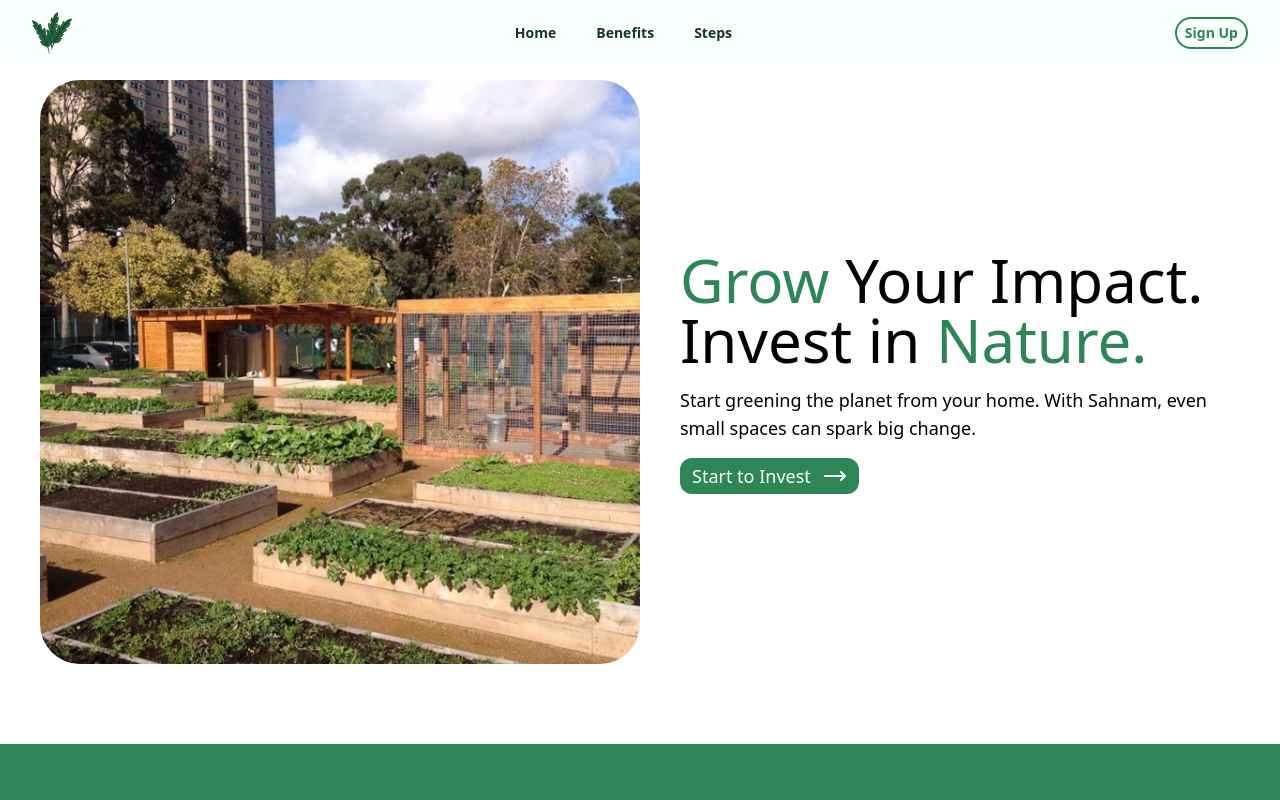
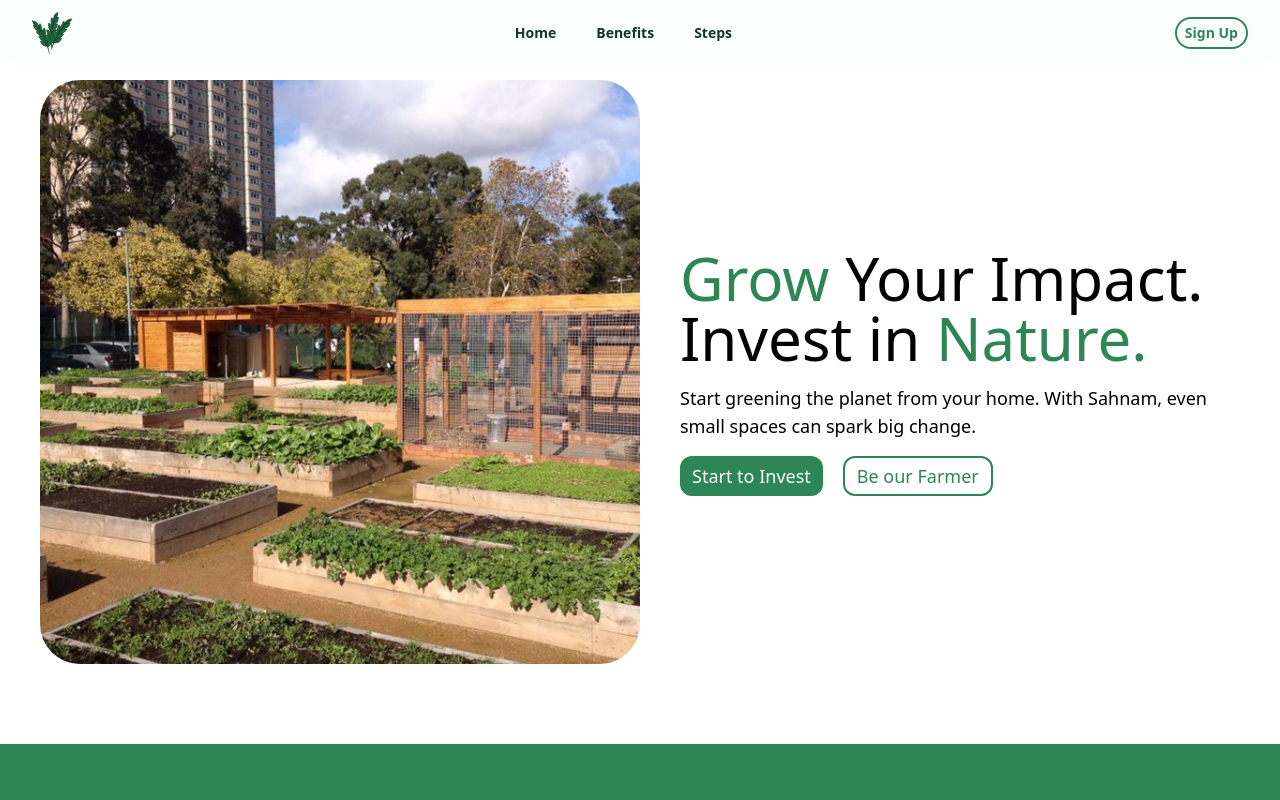
Before and after one commit to marsyaaurl/sahnam, a Next.js app: page /LandingPage in a window 1280 px wide. Shown: the top 800 px of the page. Built offline with nearby package versions, Linux system fonts and the light colour scheme.

Commit message:
adding cta button

```diff
--- a/app/components/LandingPage/HeroSection.tsx
+++ b/app/components/LandingPage/HeroSection.tsx
@@ -36,11 +36,17 @@ export default function HeroSection() {
                                 Start greening the planet from your home. With Sahnam, even small spaces can spark big change.
                             </h3>
                             <Link href="">
+                                <div className="flex flex-row gap-x-4">
                                     <div className="flex flex-row bg-primary w-fit items-center justify-center px-3 py-1 gap-x-3 rounded-xl hover:bg-primaryLight hover:scale-105 transition-all duration-300">
                                         <button className="flex flex-row w-fit text-background font-medium justify-center text-lg">
                                             Start to Invest
                                         </button>
-                                    <MoveRight className="text-background"/>
+                                    </div>
+                                    <div className="flex flex-row border-primary bg-transparent hover:bg-primary border-2 w-fit items-center justify-center px-3 py-1 gap-x-3 rounded-xl hover:scale-105 transition-all duration-300">
+                                        <button className="flex flex-row w-fit text-primary hover:text-background font-medium justify-center text-lg">
+                                            Be our Farmer
+                                        </button>
+                                    </div>
                                 </div>
                             </Link>
                         </div>
@@ -62,11 +68,17 @@ export default function HeroSection() {
                             Start greening the planet from your home. With Sahnam, even small spaces can spark big change.
                         </h3>
                         <Link href="">
+                            <div className="flex flex-row gap-x-5">
                                 <div className="flex flex-row bg-primary w-fit items-center justify-center px-3 py-1 gap-x-3 rounded-xl hover:bg-primaryLight hover:scale-105 transition-all duration-300">
                                     <button className="flex flex-row w-fit text-background font-medium justify-center text-lg">
                                         Start to Invest
                                     </button>
-                                <MoveRight className="text-background"/>
+                                </div>
+                                <div className="flex flex-row border-primary bg-transparent hover:bg-primary border-2 w-fit items-center justify-center px-3 py-1 gap-x-3 rounded-xl hover:scale-105 transition-all duration-300">
+                                    <button className="flex flex-row w-fit text-primary hover:text-background font-medium justify-center text-lg">
+                                        Be our Farmer
+                                    </button>
+                                </div>
                             </div>
                         </Link>
                     </div>
```
Lines whose indentation alone changed are shown as unchanged.
